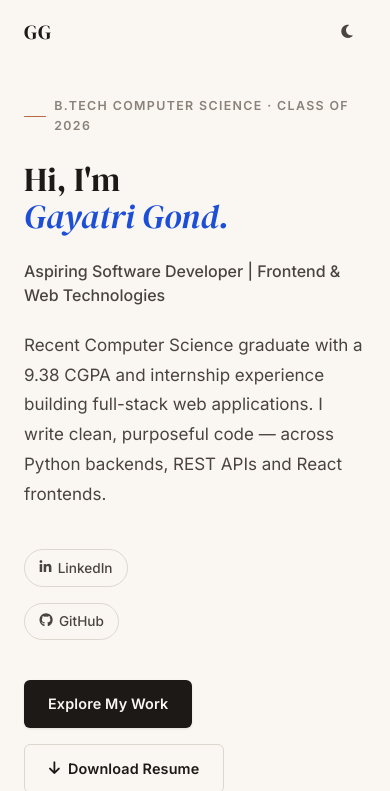
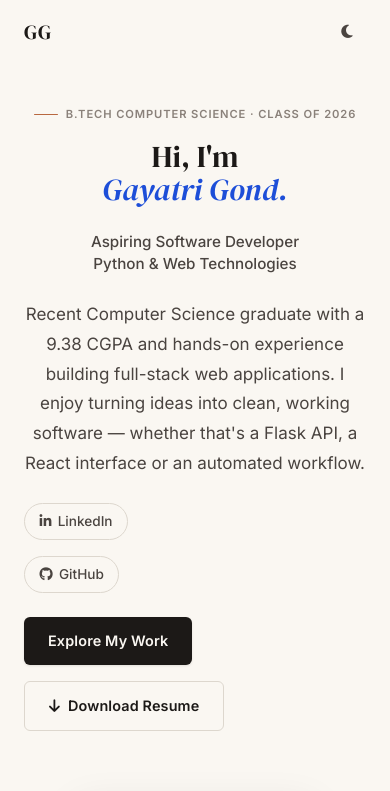
Before and after one commit to Gayatrigond08/portfolio, a plain HTML site: page index.html in a window 390 px wide. Shown: the top 791 px of the page. Drawn offline with Linux system fonts and the light colour scheme.

Commit message:
few changes

```diff
--- a/index.html
+++ b/index.html
@@ -70,11 +70,15 @@
         <section id="home" class="hero">
             <div class="hero-inner">
                 <div class="hero-text animate-fade-up">
+                    <div class="hero-intro">
                         <p class="hero-eyebrow">B.Tech Computer Science · Class of 2026</p>
                         <h1>Hi, I'm<br><em>Gayatri Gond.</em></h1>
-                    <p class="hero-headline">Aspiring Software Developer | Frontend &amp; Web Technologies</p>
+                        <p class="hero-headline">Aspiring Software Developer<br>Python &amp; Web Technologies</p>
+                    </div>
+
+                    <div class="hero-details">
                         <p class="hero-desc">
-                        Recent Computer Science graduate with a 9.38 CGPA and internship experience building full-stack web applications. I write clean, purposeful code — across Python backends, REST APIs and React frontends.
+                            Recent Computer Science graduate with a 9.38 CGPA and hands-on experience building full-stack web applications. I enjoy turning ideas into clean, working software — whether that's a Flask API, a React interface or an automated workflow.
                         </p>
 
                         <div class="hero-social">
@@ -93,6 +97,7 @@
                             <a href="Gayatri_Gond.pdf" download class="btn btn-outline" aria-label="Download resume">
                                 <i class="fa-solid fa-arrow-down" aria-hidden="true"></i> Download Resume
                             </a>
+                        </div>
                     </div>
                 </div>
 
--- a/style.css
+++ b/style.css
@@ -554,8 +554,8 @@ section {
     border-radius: var(--radius-md);
     /* Soft natural shadow — depth without a card border */
     box-shadow:
-        0 2px 8px rgba(28,25,23,0.06),
-        0 12px 40px rgba(28,25,23,0.10);
+        0 2px 8px rgba(28, 25, 23, 0.06),
+        0 12px 40px rgba(28, 25, 23, 0.10);
 }
 
 .hero-img-wrap img {
@@ -1622,7 +1622,11 @@ section {
         justify-content: flex-start;
         align-self: auto;
     }
-    .hero-img-wrap { width: 300px; height: 390px; }
+
+    .hero-img-wrap {
+        width: 300px;
+        height: 390px;
+    }
 
     .about-grid {
         grid-template-columns: 1fr;
@@ -1677,7 +1681,10 @@ section {
         font-size: 2.5rem;
     }
 
-    .hero-img-wrap { width: 230px; height: 300px; }
+    .hero-img-wrap {
+        width: 230px;
+        height: 300px;
+    }
 
     .nav-inner {
         padding: 0 var(--space-md);
@@ -1740,11 +1747,67 @@ section {
         text-align: center;
         gap: var(--space-sm);
     }
+
+    /* ── Hero: centre everything on mobile ── */
+    .hero-text {
+        text-align: center;
+    }
+
+    .hero-eyebrow {
+        justify-content: center;
+    }
+
+    .hero-desc {
+        margin-left: auto;
+        margin-right: auto;
+    }
+
+    .hero-social {
+        justify-content: center;
+    }
+
+    .hero-cta {
+        justify-content: center;
+    }
+
+    .hero-image {
+        justify-content: center;
+        align-self: auto;
+    }
+
+    /* ── About stats: centre row ── */
+    .about-stats {
+        justify-content: center;
+    }
+
+    /* ── About text: centre headings ── */
+    .about-text {
+        text-align: center;
+    }
+
+    .about-text p {
+        text-align: left;
+    }
 }
 
 @media (max-width: 480px) {
     .hero h1 {
-        font-size: 2.1rem;
+        font-size: clamp(1.9rem, 7.5vw, 2.3rem);
+    }
+
+    .hero-eyebrow {
+        margin-bottom: 1rem;
+        font-size: 0.7rem;
+        letter-spacing: 0.08em;
+    }
+
+    .hero-headline {
+        font-size: 0.95rem;
+    }
+
+    .hero-desc,
+    .hero-social {
+        margin-bottom: var(--space-md);
     }
 
     .hero-cta {
@@ -1752,6 +1815,11 @@ section {
         align-items: flex-start;
     }
 
+    .hero-cta .btn {
+        text-align: center;
+        justify-content: center;
+    }
+
     .hero-social {
         flex-direction: column;
         align-items: flex-start;
```
Lines whose indentation alone changed are shown as unchanged.
